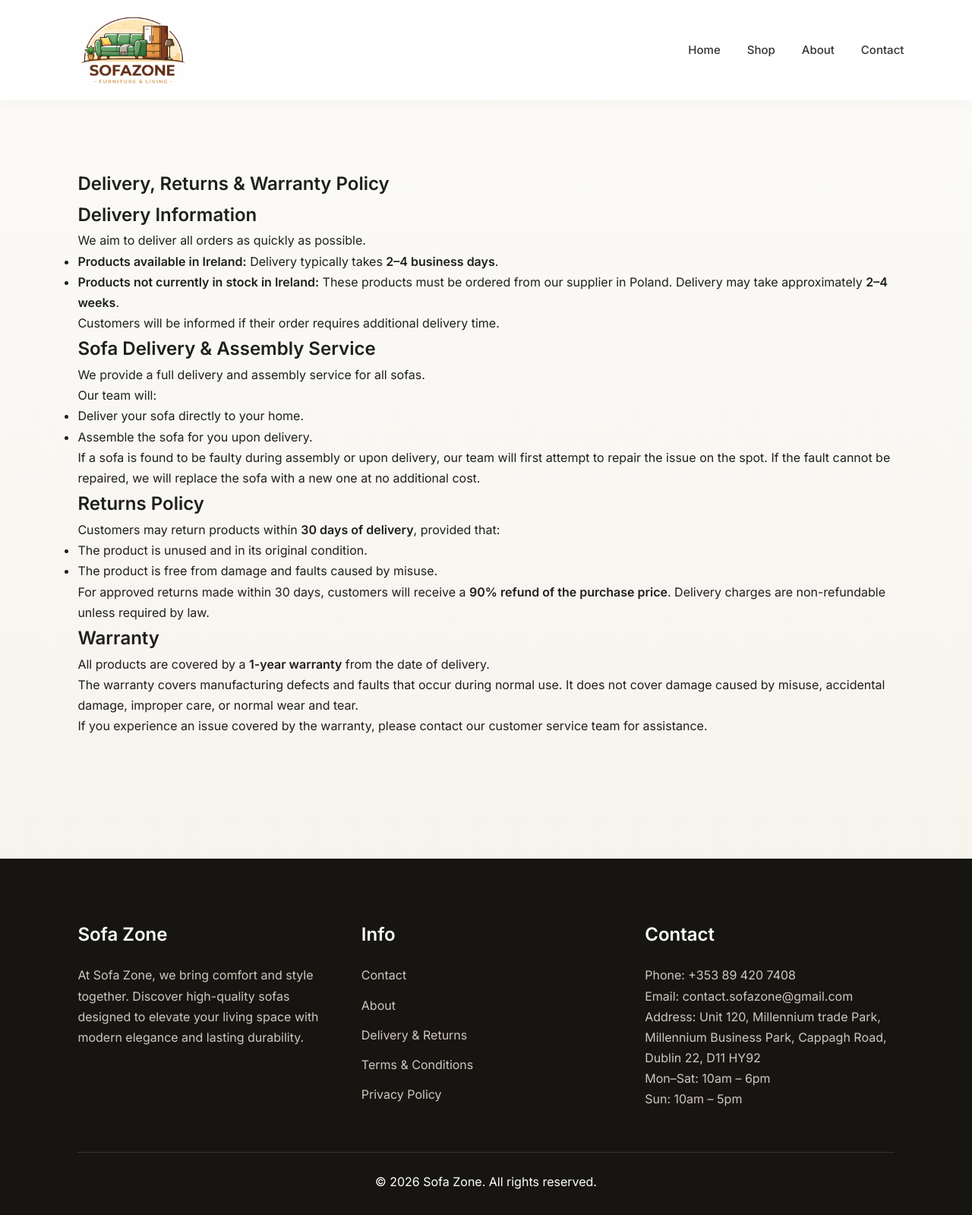
After one commit to lauratalar7-stack/sofa-zone, a Flask app: page /delivery-returns in a window 1280 px wide. The commit adds this page. Shown: the whole page at 76% size. Run offline with Flask 3, Linux system fonts and the light colour scheme.

Commit message:
update products

```diff
--- a/server.py
+++ b/server.py
@@ -87,7 +87,9 @@ def armchairs():
 def terms_conditions():
     return render_template("terms_conditions.html")
 
-
+@app.route("/delivery-returns")
+def delivery_returns():
+    return render_template("delivery_returns.html")
 
 if __name__ == "__main__":
     app.run(host="0.0.0.0", port=int(os.environ.get("PORT", 5000)))
--- /dev/null
+++ b/templates/delivery_returns.html
@@ -0,0 +1,125 @@
+<!DOCTYPE html>
+<html lang="en">
+
+<head>
+    <meta charset="UTF-8">
+    <meta name="viewport" content="width=device-width, initial-scale=1.0">
+    <title>Delivery & Returns | Sofa Zone</title>
+    <link rel="stylesheet" href="{{ url_for('static', filename='style.css') }}">
+</head>
+
+<body>
+<header class="main-header">
+    <div class="logo">
+        <img src="{{ url_for('static', filename='logo.png') }}" alt="Sofa Zone Logo">
+        <div class="underline"></div>
+    </div>
+
+    <nav class="nav">
+        <a href="{{ url_for('home') }}">Home</a>
+        <a href="{{ url_for('products') }}">Shop</a>
+        <a href="{{ url_for('about') }}">About</a>
+        <a href="{{ url_for('contact') }}">Contact</a>
+    </nav>
+</header>
+
+<section id="delivery-returns-warranty">
+    <h1>Delivery, Returns & Warranty Policy</h1>
+
+    <h2>Delivery Information</h2>
+    <p>We aim to deliver all orders as quickly as possible.</p>
+
+    <ul>
+        <li><strong>Products available in Ireland:</strong> Delivery typically takes <strong>2–4 business days</strong>.</li>
+        <li><strong>Products not currently in stock in Ireland:</strong> These products must be ordered from our supplier in Poland. Delivery may take approximately <strong>2–4 weeks</strong>.</li>
+    </ul>
+
+    <p>Customers will be informed if their order requires additional delivery time.</p>
+
+    <h2>Sofa Delivery & Assembly Service</h2>
+    <p>We provide a full delivery and assembly service for all sofas.</p>
+
+    <p>Our team will:</p>
+    <ul>
+        <li>Deliver your sofa directly to your home.</li>
+        <li>Assemble the sofa for you upon delivery.</li>
+    </ul>
+
+    <p>
+        If a sofa is found to be faulty during assembly or upon delivery, our team will first attempt
+        to repair the issue on the spot. If the fault cannot be repaired, we will replace the sofa
+        with a new one at no additional cost.
+    </p>
+
+    <h2>Returns Policy</h2>
+    <p>
+        Customers may return products within <strong>30 days of delivery</strong>, provided that:
+    </p>
+
+    <ul>
+        <li>The product is unused and in its original condition.</li>
+        <li>The product is free from damage and faults caused by misuse.</li>
+    </ul>
+
+    <p>
+        For approved returns made within 30 days, customers will receive a
+        <strong>90% refund of the purchase price</strong>.
+        Delivery charges are non-refundable unless required by law.
+    </p>
+
+    <h2>Warranty</h2>
+    <p>
+        All products are covered by a <strong>1-year warranty</strong> from the date of delivery.
+    </p>
+
+    <p>
+        The warranty covers manufacturing defects and faults that occur during normal use.
+        It does not cover damage caused by misuse, accidental damage, improper care,
+        or normal wear and tear.
+    </p>
+
+    <p>
+        If you experience an issue covered by the warranty, please contact our customer service team for assistance.
+    </p>
+</section>
+
+
+<footer class="footer">
+    <div class="footer-container">
+        <div class="footer-col">
+            <h3>Sofa Zone</h3>
+            <p>
+                At Sofa Zone, we bring comfort and style together.
+                Discover high-quality sofas designed to elevate your living space
+                with modern elegance and lasting durability.
+            </p>
+        </div>
+
+        <div class="footer-col">
+            <h3>Info</h3>
+            <ul>
+                <li><a href="{{ url_for('contact') }}">Contact</a></li>
+                <li><a href="{{ url_for('about') }}">About</a></li>
+                <li><a href="{{ url_for('delivery_returns') }}">Delivery & Returns</a></li>
+                <li><a href="{{ url_for('terms_conditions') }}">Terms & Conditions</a></li>
+                <li><a href="{{ url_for('privacy') }}">Privacy Policy</a></li>
+            </ul>
+        </div>
+
+        <div class="footer-col">
+            <h3>Contact</h3>
+            <p>Phone: +353 89 420 7408</p>
+            <p>Email: contact.sofazone@gmail.com</p>
+            <p>Address: Unit 120, Millennium trade Park, Millennium Business Park, Cappagh Road, Dublin 22, D11 HY92</p>
+            <p>Mon–Sat: 10am – 6pm</p>
+            <p>Sun: 10am – 5pm</p>
+        </div>
+    </div>
+
+    <div class="footer-bottom">
+        <p>© 2026 Sofa Zone. All rights reserved.</p>
+    </div>
+</footer>
+
+</body>
+</html>
```
Also changed, not shown: static/products.js (+7 -9 lines), templates/armchairs.html (+28 -1 lines), templates/corner-sofas.html (+31 -9 lines), templates/products.html (+8 -8 lines), templates/sofa-beds.html (+39 -4 lines).
